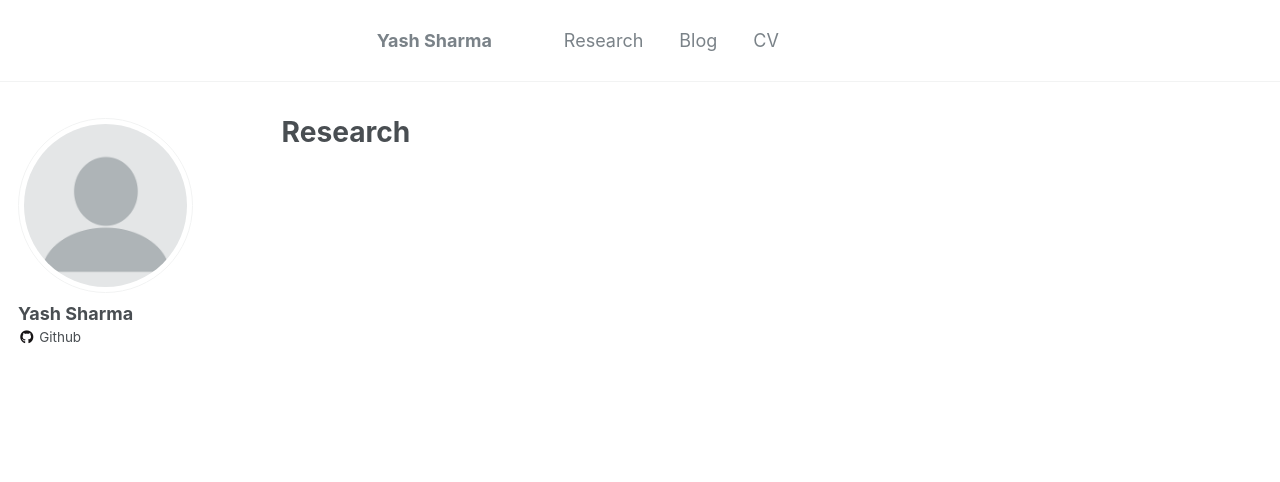
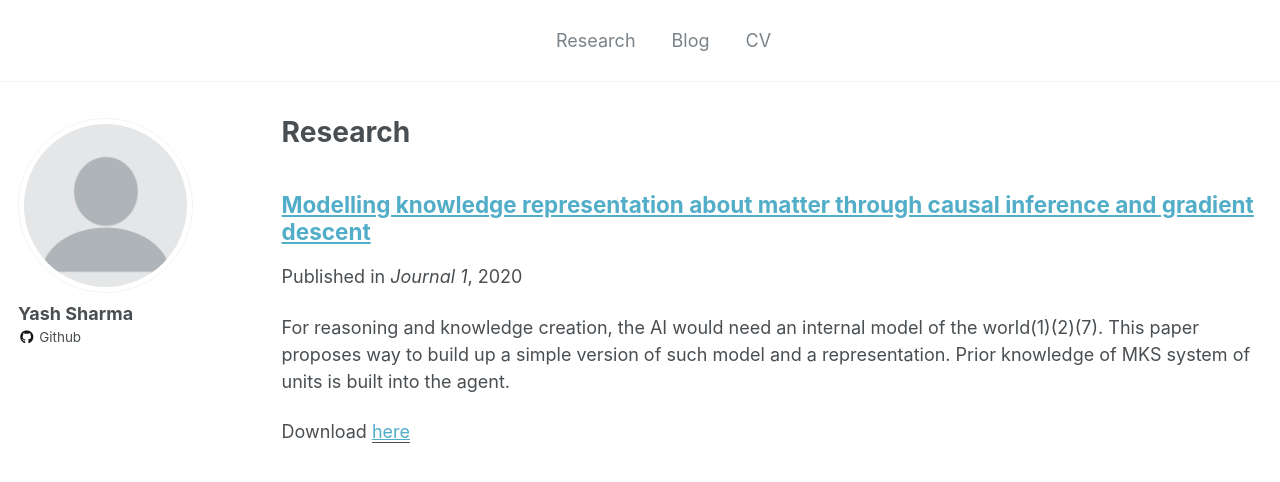
Before and after one commit to YashSharma79/YashSharma79.github.io, a Jekyll site: the page built from _pages/research.md, in a window 1280 px wide. Shown: the top 482 px of the page. Built offline with Jekyll 4.4.1, drawn with Linux system fonts in a browser that asks for light colours.

Commit message:
Research page

```diff
--- a/_config.yml
+++ b/_config.yml
@@ -7,7 +7,7 @@
 
 # Site Settings
 locale                   : "en-US"
-title                    : "Yash Sharma"
+title                    : ""
 title_separator          : "-"
 name                     : &name "Yash Sharma"
 description              : &description "personal description"
--- /dev/null
+++ b/_research/2009-10-01-paper-title-number-1.md
@@ -0,0 +1,11 @@
+---
+title: "Modelling knowledge representation about matter through causal inference and gradient descent"
+collection: research
+permalink: /research/2009-10-01-paper-title-number-1
+excerpt: 'For reasoning and knowledge creation, the AI would need an internal model of the world(1)(2)(7). This paper proposes way to build up a simple version of such model and a representation. Prior knowledge of MKS system of units is built into the agent.'
+date: 2020-12-01
+venue: 'Journal 1'
+paperurl: ''
+---
+
+[Download paper here](http://academicpages.github.io/files/paper1.pdf)
--- a/_sass/_masthead.scss
+++ b/_sass/_masthead.scss
@@ -39,7 +39,7 @@
     clear: both;
     margin-left:auto;
     margin-right:auto;
-    padding-right: 10%;
+    padding-right: 2%;
     list-style-type: none;
   }
 }
```
Also changed, not shown: _publications/2009-10-01-paper-title-number-1.md (deleted, +0 -15 lines), _publications/2010-10-01-paper-title-number-2.md (deleted, +0 -15 lines), _publications/2015-10-01-paper-title-number-3.md (deleted, +0 -15 lines), markdown_generator/research.py (renamed from markdown_generator/publications.py), markdown_generator/research.tsv (renamed from markdown_generator/publications.tsv), 2 other files.
